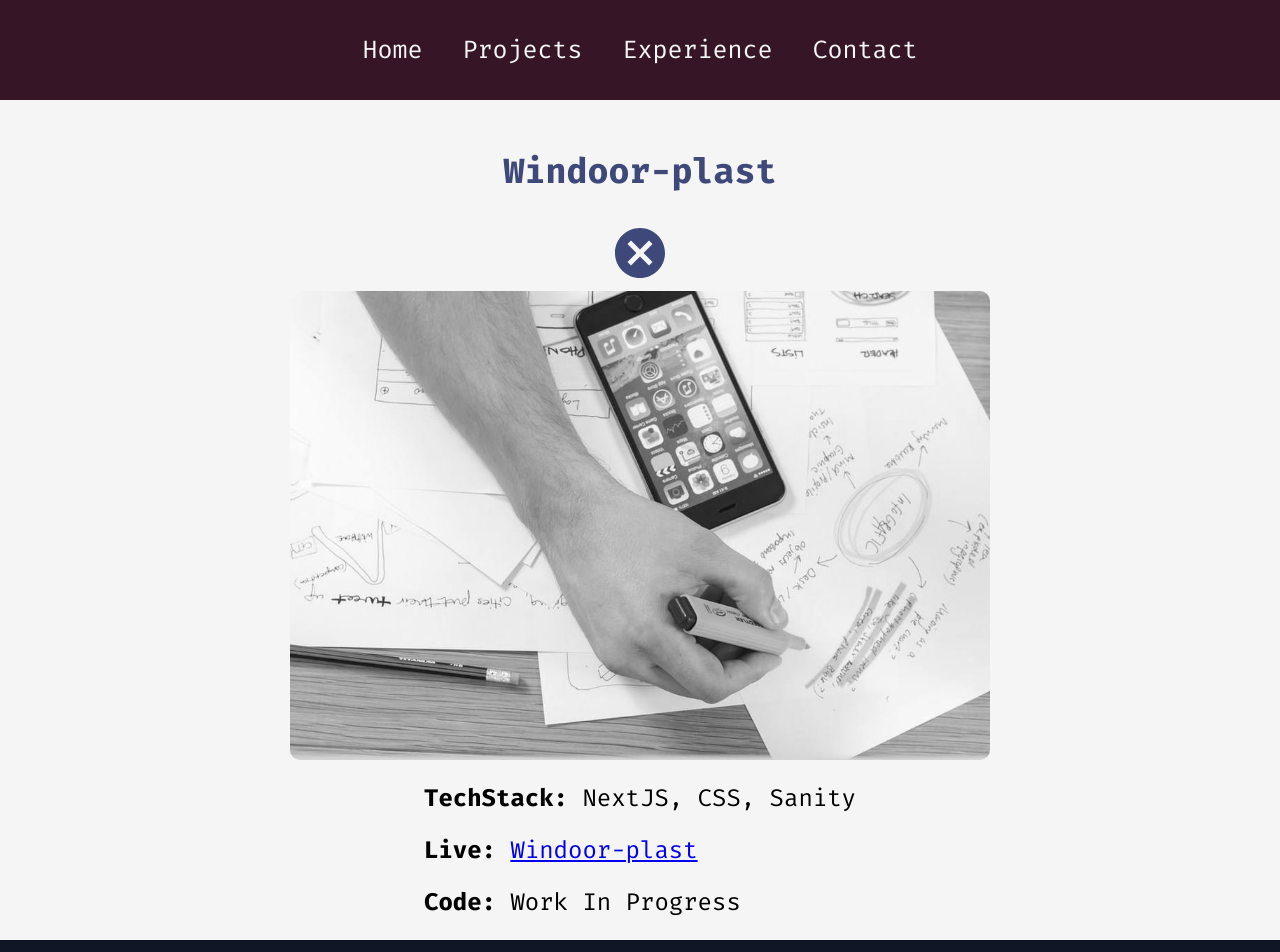
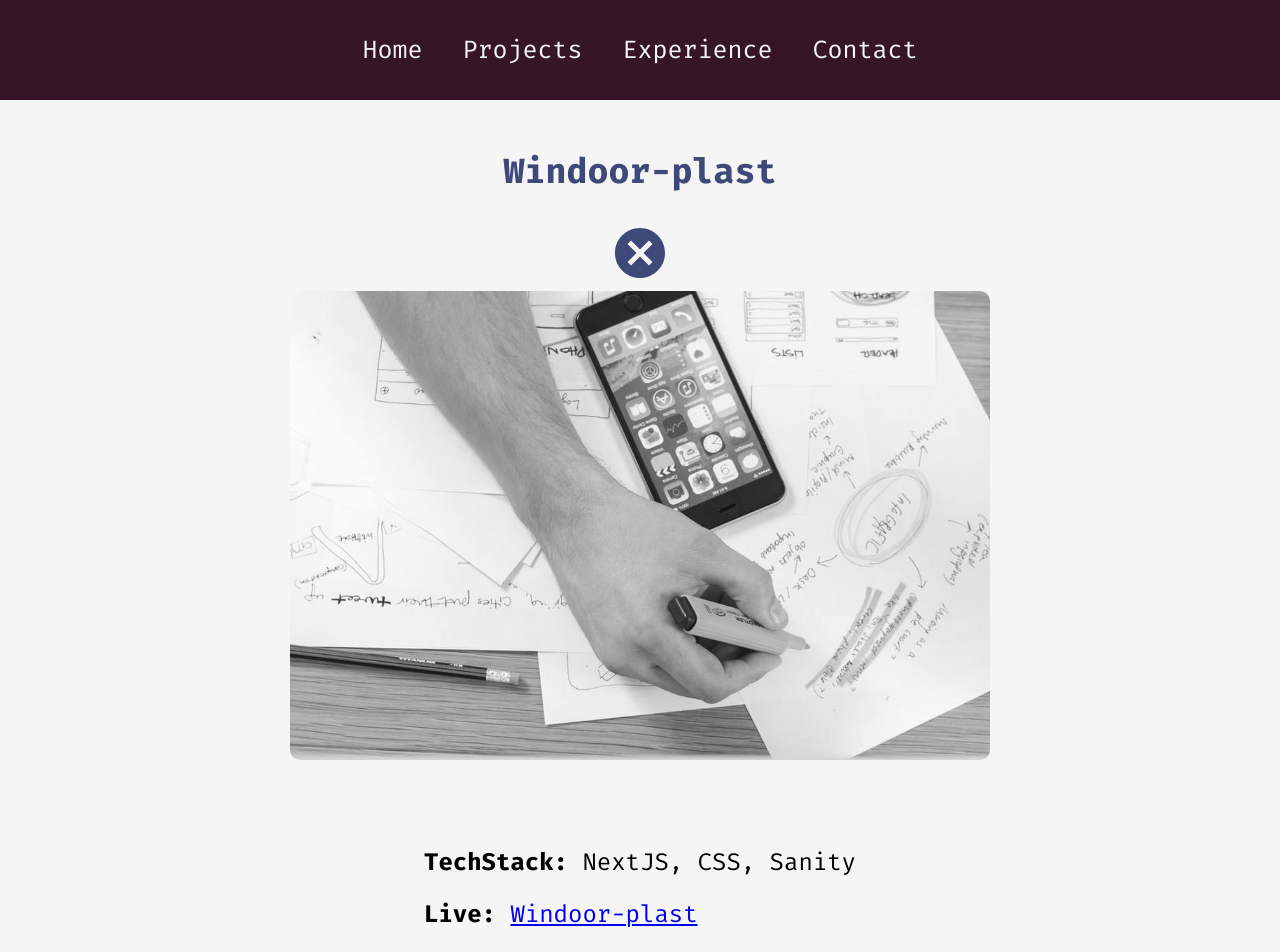
Before and after one commit to psychonautweb/React-Personal-Portfolio, a React (Create React App) app: page /project/1 in a window 1280 px wide. Shown: the top 952 px of the page. Built offline with nearby package versions, Linux system fonts and the light colour scheme.

Commit message:
updated project display

```diff
--- a/src/styles/ProjectDisplay.css
+++ b/src/styles/ProjectDisplay.css
@@ -41,7 +41,7 @@
 .project-info-wrapper {
     max-width: 95%;
     align-self: center;
-    margin: 0;
+    margin: 4rem;
     padding: 0;
 }
 
```
